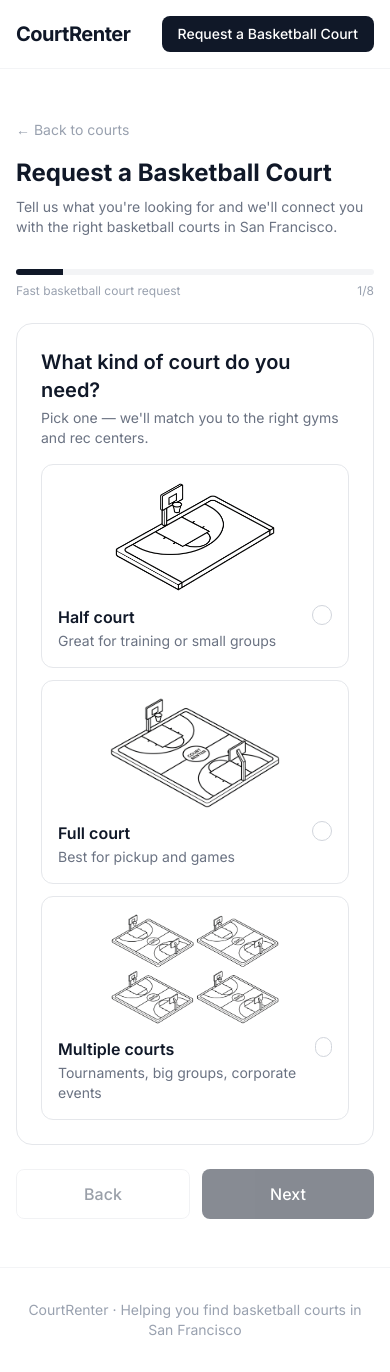
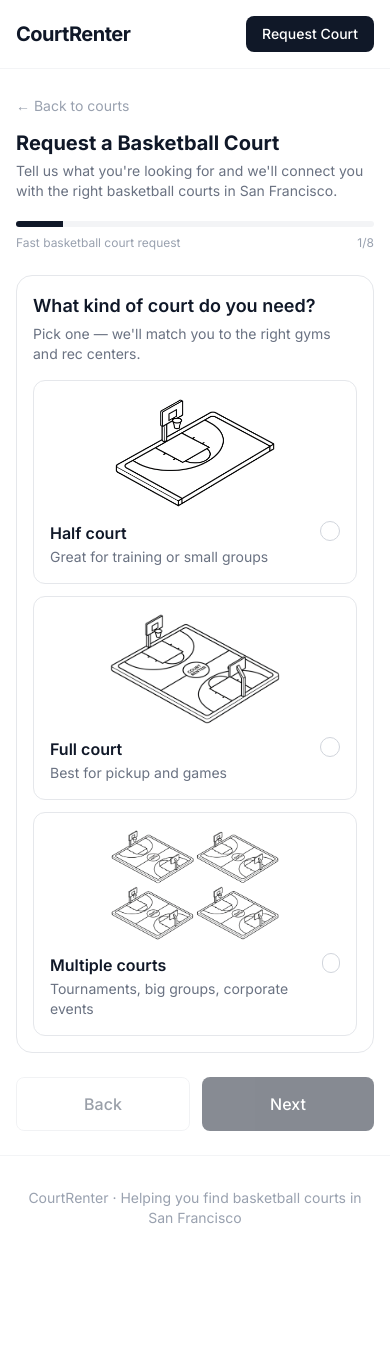
Before and after one commit to mattbergland/courtrenter, a Next.js app: page /request in a window 390 px wide. After the commit the page ends 1260 px from the top, so only its background shows below. Built offline with nearby package versions, Linux system fonts and the light colour scheme.

Commit message:
Optimize entire experience for mobile devices
Co-Authored-By: hello@mattberg.land <hello@mattberg.land>

```diff
--- a/src/app/layout.tsx
+++ b/src/app/layout.tsx
@@ -50,7 +50,8 @@ export default function RootLayout({
               href="/request"
               className="text-sm font-medium bg-gray-900 text-white px-4 py-2 rounded-lg hover:bg-gray-800 transition-colors"
             >
-              Request a Basketball Court
+              <span className="hidden sm:inline">Request a Basketball Court</span>
+              <span className="sm:hidden">Request Court</span>
             </Link>
           </div>
         </header>
--- a/src/app/page.tsx
+++ b/src/app/page.tsx
@@ -25,12 +25,12 @@ export default function HomePage() {
             </svg>
             100% free for renters
           </div>
-          <h1 className="text-4xl sm:text-5xl font-bold text-gray-900 tracking-tight leading-tight">
+          <h1 className="text-3xl sm:text-5xl font-bold text-gray-900 tracking-tight leading-tight">
             Rent Basketball Courts
             <br />
             <span className="text-gray-400">in San Francisco</span>
           </h1>
-          <p className="mt-4 text-lg text-gray-500 max-w-xl mx-auto">
+          <p className="mt-3 sm:mt-4 text-base sm:text-lg text-gray-500 max-w-xl mx-auto">
             Fill out one quick form and your request is sent to all matching venues instantly. No calling around.
           </p>
           <div className="mt-8 flex flex-col sm:flex-row items-center justify-center gap-3">
@@ -86,7 +86,7 @@ export default function HomePage() {
         </div>
       </section>
 
-      <section className="px-4 py-16">
+      <section className="px-4 py-10 sm:py-16">
         <div className="max-w-5xl mx-auto">
           <h2 className="text-2xl font-bold text-gray-900 text-center mb-2">Courts in San Francisco</h2>
           <p className="text-sm text-gray-500 text-center mb-8">
@@ -105,7 +105,7 @@ export default function HomePage() {
         </div>
       </section>
 
-      <section className="bg-gray-50 py-16 px-4">
+      <section className="bg-gray-50 py-10 sm:py-16 px-4">
         <div className="max-w-2xl mx-auto text-center">
           <h2 className="text-2xl font-bold text-gray-900">How It Works</h2>
           <div className="mt-8 grid grid-cols-1 sm:grid-cols-3 gap-8">
--- a/src/app/request/page.tsx
+++ b/src/app/request/page.tsx
@@ -4,18 +4,18 @@ import Link from "next/link";
 
 export default function RequestPage() {
   return (
-    <div className="py-12 px-4">
+    <div className="py-6 sm:py-12 px-4">
       <div className="max-w-xl mx-auto">
         <Link href="/" className="text-sm text-gray-400 hover:text-gray-600 transition-colors">
           &larr; Back to courts
         </Link>
 
-        <h1 className="mt-4 text-2xl font-bold text-gray-900">Request a Basketball Court</h1>
-        <p className="mt-2 text-sm text-gray-500">
+        <h1 className="mt-3 sm:mt-4 text-xl sm:text-2xl font-bold text-gray-900">Request a Basketball Court</h1>
+        <p className="mt-1 sm:mt-2 text-sm text-gray-500">
           Tell us what you&apos;re looking for and we&apos;ll connect you with the right basketball courts in San Francisco.
         </p>
 
-        <div className="mt-8">
+        <div className="mt-5 sm:mt-8">
           <Suspense fallback={<div className="text-center py-8 text-gray-400">Loading form...</div>}>
             <RequestForm />
           </Suspense>
--- a/src/components/RequestForm.tsx
+++ b/src/components/RequestForm.tsx
@@ -88,7 +88,7 @@ function CalendarPicker({
         </button>
       </div>
 
-      <div className="grid grid-cols-7 gap-1 mb-1">
+      <div className="grid grid-cols-7 gap-0.5 sm:gap-1 mb-1">
         {DAYS.map((d) => (
           <div key={d} className="text-center text-xs font-medium text-gray-400 py-1">
             {d}
@@ -96,7 +96,7 @@ function CalendarPicker({
         ))}
       </div>
 
-      <div className="grid grid-cols-7 gap-1">
+      <div className="grid grid-cols-7 gap-0.5 sm:gap-1">
         {cells.map((day, i) => {
           if (day === null) return <div key={`e-${i}`} />;
           const str = toStr(day);
@@ -115,7 +115,7 @@ function CalendarPicker({
               type="button"
               disabled={disabled}
               onClick={() => onToggle(str)}
-              className={`aspect-square flex items-center justify-center rounded-xl text-sm font-medium transition-all cursor-pointer
+              className={`aspect-square flex items-center justify-center rounded-lg sm:rounded-xl text-sm font-medium transition-all cursor-pointer min-h-[40px] sm:min-h-0
                 ${isSel ? "bg-gray-900 text-white shadow-sm" : ""}
                 ${!isSel && !disabled ? "hover:bg-gray-100 text-gray-800" : ""}
                 ${disabled ? "text-gray-300 cursor-not-allowed" : ""}
@@ -387,11 +387,11 @@ export default function RequestForm() {
         </div>
       </div>
 
-      <div className="border border-gray-200 rounded-2xl p-6">
+      <div className="border border-gray-200 rounded-2xl p-4 sm:p-6">
         {step === 0 && (
           <div className="space-y-4">
             <div>
-              <h2 className="text-xl font-semibold text-gray-900">What kind of court do you need?</h2>
+              <h2 className="text-lg sm:text-xl font-semibold text-gray-900">What kind of court do you need?</h2>
               <p className="text-sm text-gray-500 mt-1">
                 Pick one — we&apos;ll match you to the right gyms and rec centers.
               </p>
@@ -446,7 +446,7 @@ export default function RequestForm() {
         {step === 1 && (
           <div className="space-y-5">
             <div>
-              <h2 className="text-xl font-semibold text-gray-900">What dates could work?</h2>
+              <h2 className="text-lg sm:text-xl font-semibold text-gray-900">What dates could work?</h2>
               <p className="text-sm text-gray-500 mt-1">
                 Tap up to 3 dates. More flexibility = more matches.
               </p>
@@ -465,12 +465,12 @@ export default function RequestForm() {
                     day: "numeric",
                   });
                   return (
-                    <div key={d} className="flex items-center gap-3">
-                      <span className="text-sm font-medium text-gray-700 min-w-[100px]">{label}</span>
+                    <div key={d} className="flex items-center gap-2 sm:gap-3">
+                      <span className="text-sm font-medium text-gray-700 min-w-[80px] sm:min-w-[100px]">{label}</span>
                       <select
                         value={dateTimes[d] || timeSlots[0]}
                         onChange={(e) => setTimeForDate(d, e.target.value)}
-                        className="flex-1 border border-gray-300 rounded-lg px-3 py-2 text-sm focus:outline-none focus:ring-2 focus:ring-gray-900 focus:border-transparent bg-white"
+                        className="flex-1 border border-gray-300 rounded-lg px-2 sm:px-3 py-2.5 text-sm focus:outline-none focus:ring-2 focus:ring-gray-900 focus:border-transparent bg-white"
                       >
                         {timeSlots.map((slot) => (
                           <option key={slot} value={slot}>
@@ -489,7 +489,7 @@ export default function RequestForm() {
         {step === 2 && (
           <div className="space-y-4">
             <div>
-              <h2 className="text-xl font-semibold text-gray-900">Who is this for?</h2>
+              <h2 className="text-lg sm:text-xl font-semibold text-gray-900">Who is this for?</h2>
               <p className="text-sm text-gray-500 mt-1">Helps match you to the right type of facility.</p>
             </div>
 
@@ -513,7 +513,7 @@ export default function RequestForm() {
         {step === 3 && (
           <div className="space-y-4">
             <div>
-              <h2 className="text-xl font-semibold text-gray-900">What&apos;s the purpose?</h2>
+              <h2 className="text-lg sm:text-xl font-semibold text-gray-900">What&apos;s the purpose?</h2>
               <p className="text-sm text-gray-500 mt-1">So venues can quote you correctly.</p>
             </div>
 
@@ -537,7 +537,7 @@ export default function RequestForm() {
         {step === 4 && (
           <div className="space-y-5">
             <div>
-              <h2 className="text-xl font-semibold text-gray-900">Anything else we should know?</h2>
+              <h2 className="text-lg sm:text-xl font-semibold text-gray-900">Anything else we should know?</h2>
               <p className="text-sm text-gray-500 mt-1">Optional, but it helps venues respond faster.</p>
             </div>
 
@@ -606,7 +606,7 @@ export default function RequestForm() {
                   <path strokeLinecap="round" strokeLinejoin="round" d="M9 12.75L11.25 15 15 9.75M21 12a9 9 0 11-18 0 9 9 0 0118 0z" />
                 </svg>
               </div>
-              <h2 className="text-xl font-semibold text-gray-900">
+              <h2 className="text-lg sm:text-xl font-semibold text-gray-900">
                 {venueCount > 0 ? `${venueCount} venues match your request` : "Venues match your request"}
               </h2>
               <p className="text-sm text-gray-500 mt-2 max-w-sm mx-auto">
@@ -619,7 +619,7 @@ export default function RequestForm() {
         {step === 6 && (
           <div className="space-y-4">
             <div>
-              <h2 className="text-xl font-semibold text-gray-900">Where should venues reach you?</h2>
+              <h2 className="text-lg sm:text-xl font-semibold text-gray-900">Where should venues reach you?</h2>
               <p className="text-sm text-gray-500 mt-1">
                 Almost done! Just need your contact info so venues can get back to you.
               </p>
@@ -673,7 +673,7 @@ export default function RequestForm() {
         {step === 7 && (
           <div className="space-y-4">
             <div>
-              <h2 className="text-xl font-semibold text-gray-900">Review & submit</h2>
+              <h2 className="text-lg sm:text-xl font-semibold text-gray-900">Review & submit</h2>
               <p className="text-sm text-gray-500 mt-1">Takes about 30 seconds for courts to start seeing it.</p>
             </div>
 
@@ -747,7 +747,7 @@ export default function RequestForm() {
           type="button"
           onClick={back}
           disabled={step === 0 || submitting}
-          className="flex-1 border border-gray-200 text-gray-700 font-medium py-3 rounded-lg hover:bg-gray-50 transition-colors disabled:opacity-50 disabled:cursor-not-allowed cursor-pointer"
+          className="flex-1 border border-gray-200 text-gray-700 font-medium py-3.5 sm:py-3 rounded-lg hover:bg-gray-50 transition-colors disabled:opacity-50 disabled:cursor-not-allowed cursor-pointer text-base sm:text-sm"
         >
           Back
         </button>
@@ -756,7 +756,7 @@ export default function RequestForm() {
             type="button"
             onClick={next}
             disabled={!canGoNext() || submitting}
-            className="flex-1 bg-gray-900 text-white font-medium py-3 rounded-lg hover:bg-gray-800 transition-colors disabled:opacity-50 disabled:cursor-not-allowed cursor-pointer"
+            className="flex-1 bg-gray-900 text-white font-medium py-3.5 sm:py-3 rounded-lg hover:bg-gray-800 transition-colors disabled:opacity-50 disabled:cursor-not-allowed cursor-pointer text-base sm:text-sm"
           >
             Next
           </button>
```
